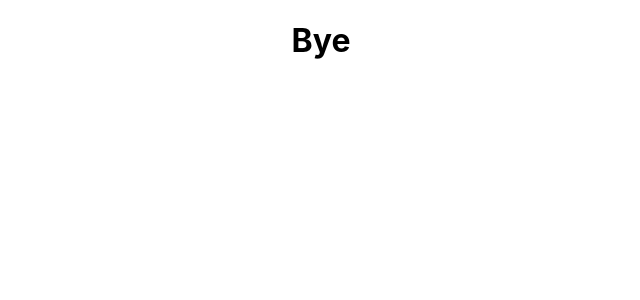
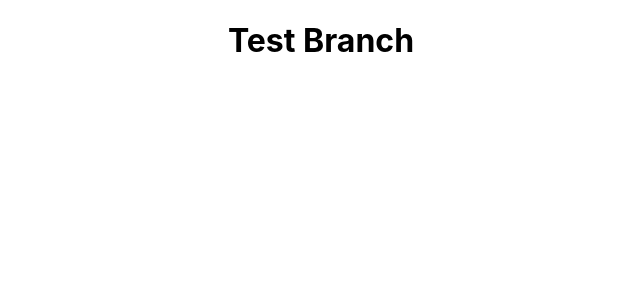
Before and after one commit to sumitpatil4/demo-project, a React (Create React App) app: page / in a window 1280 px wide. Shown: the top 300 px of the page, without its empty margins (319-959 px from the left). Built offline with nearby package versions, Linux system fonts and the light colour scheme.

Commit message:
Changed App

```diff
--- a/src/App.js
+++ b/src/App.js
@@ -4,7 +4,7 @@ import './App.css';
 function App() {
   return (
     <div className="App">
-      <h1>Bye</h1>
+      <h1>Test Branch</h1>
     </div>
   );
 }
```
